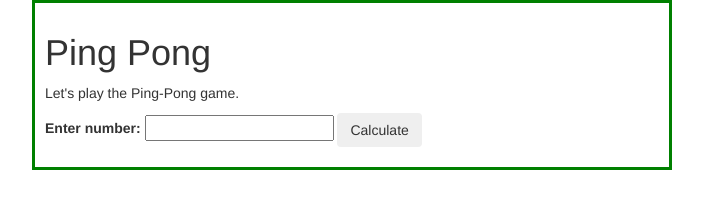
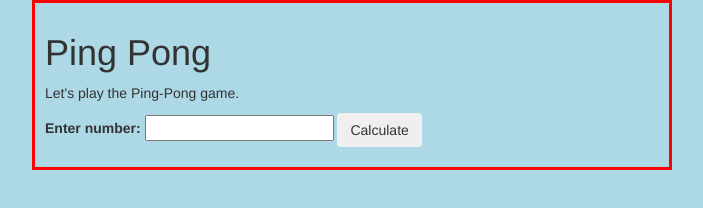
Before and after one commit to russvetsper/ping-pong, a plain HTML site: page index.html in a window 1280 px wide. Shown: the whole page, without its empty margins (288-991 px from the left). Drawn offline with nearby package versions, Linux system fonts and the light colour scheme.

Commit message:
add background color

```diff
--- a/css/styles.css
+++ b/css/styles.css
@@ -1,6 +1,10 @@
 .container {
     margin: auto;
     width: 50%;
-    border: 3px solid green;
+    border: 3px solid red;
     padding: 10px;
 }
+
+body {
+    background-color: lightblue;
+}
```
